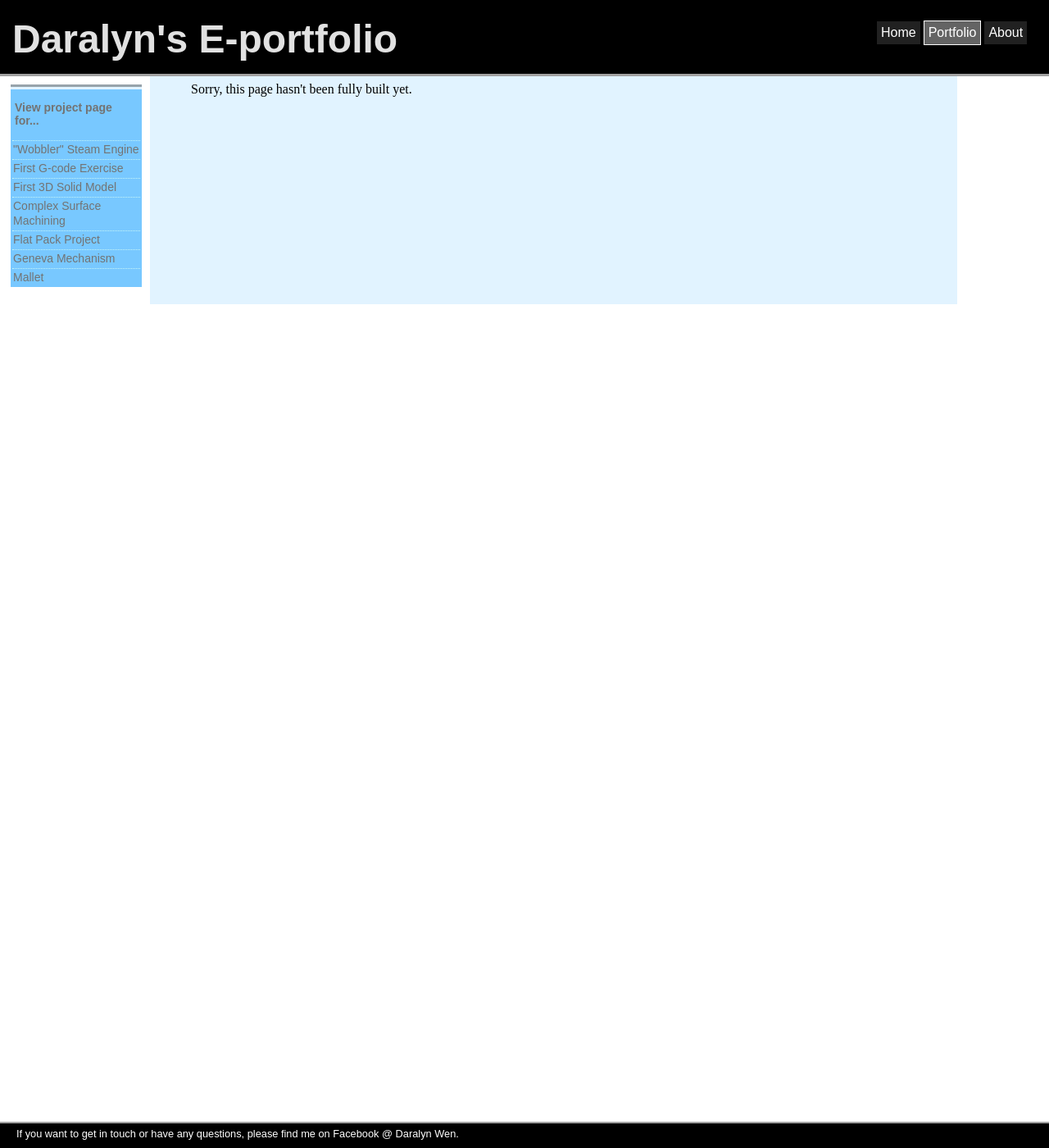
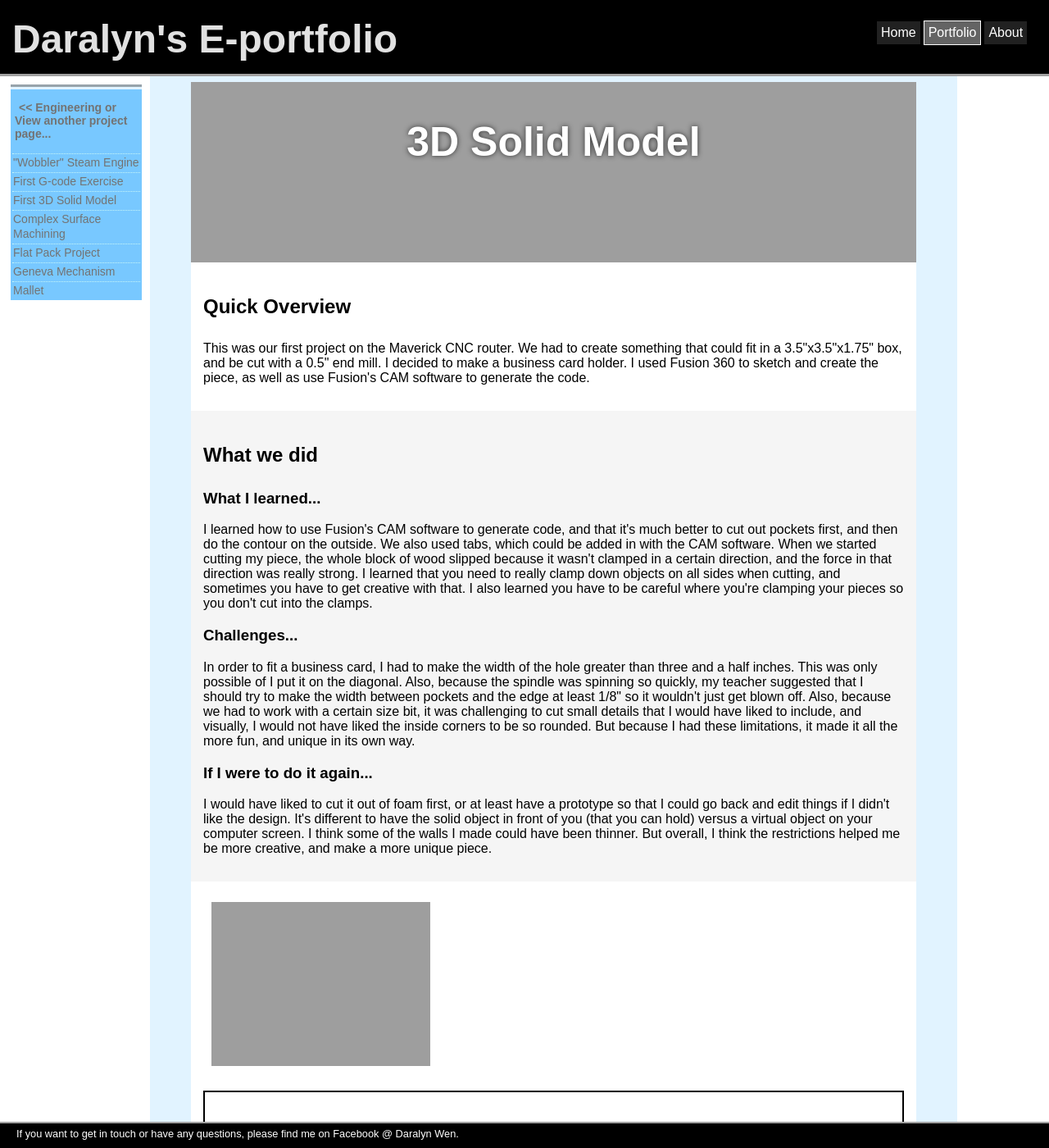
Before and after one commit to daralyn/daralyn.github.io, a Jekyll site: the page built from portfolio/engineering/first-3d-solid-model.html, in a window 1280 px wide and 1400 px high. Shown: the whole window at 82% size. Built offline with Jekyll 4.4.1, drawn with Linux system fonts in a browser that asks for light colours; some of the changed text lies outside the part shown.

Commit message:
Update first-3d-solid-model.html

```diff
--- a/portfolio/engineering/first-3d-solid-model.html
+++ b/portfolio/engineering/first-3d-solid-model.html
@@ -3,7 +3,7 @@ layout: portfolio
 title: Daralyn's Engineering Portfolio - First 3D Solid Model
 ---
 <div class="sidebar">
-	<h3 class="sidelinkbig"> View project page for...</h3>
+	<h3 class="sidelinkbig"> <a class="sidebarheadlink" href="https://daralyn.github.io/portfolio/engineering/"> << Engineering </a> or View another project page...</h3>
 		<table>
 			<tbody>
 				<tr class="sidelist">
@@ -31,4 +31,37 @@ title: Daralyn's Engineering Portfolio - First 3D Solid Model
 		</table>
 </div> <!-- sidebar-->
 
-Sorry, this page hasn't been fully built yet.
+<div class="projecthead" id="solidmodel">
+	<h1 class="projectheadtext"> 3D Solid Model</h1>
+</div> <!-- end of head-->
+
+<div class="sectionodd">
+	<h2>Quick Overview</h2>
+	<p>This was our first project on the Maverick CNC router. We had to create something that could fit in a 3.5"x3.5"x1.75" box, and be cut with a 0.5" end mill. I decided to make a business card holder. I used Fusion 360 to sketch and create the piece, as well as use Fusion's CAM software to generate the code.</p>
+</div>
+
+<div class="sectioneven">
+	<h2>What we did</h2>
+		<h3>What I learned...</h3>
+			<p>I learned how to use Fusion's CAM software to generate code, and that it's much better to cut out pockets first, and then do the contour on the outside. We also used tabs, which could be added in with the CAM software. When we started cutting my piece, the whole block of wood slipped because it wasn't clamped in a certain direction, and the force in that direction was really strong. I learned that you need to really clamp down objects on all sides when cutting, and sometimes you have to get creative with that. I also learned you have to be careful where you're clamping your pieces so you don't cut into the clamps.</p>
+		<h3>Challenges...</h3>
+			<p>In order to fit a business card, I had to make the width of the hole greater than three and a half inches. This was only possible of I put it on the diagonal. Also, because the spindle was spinning so quickly, my teacher suggested that I should try to make the width between pockets and the edge at least 1/8" so it wouldn't just get blown off. Also, because we had to work with a certain size bit, it was challenging to cut small details that I would have liked to include, and visually, I would not have liked the inside corners to be so rounded. But because I had these limitations, it made it all the more fun, and unique in its own way.</p>
+		<h3>If I were to do it again...</h3>
+			<p>I would have liked to cut it out of foam first, or at least have a prototype so that I could go back and edit things if I didn't like the design. It's different to have the solid object in front of you (that you can hold) versus a virtual object on your computer screen. I think some of the walls I made could have been thinner. But overall, I think the restrictions helped me be more creative, and make a more unique piece.</p>
+</div>
+
+<div class="sectionodd">
+	<img src="https://daralyn.github.io/photos/engineering/" alt="Photo of..." style="height: 200px; margin: 10px;">
+
+	<p style="border: 2px solid rgb(0, 0, 0); padding: 100px;"> slideshow has not been set up yet</p>
+
+</div>
+
+
+
+<style>
+	#solidmodel{
+		background-image: url("https://daralyn.github.io/photos/engineering/3dsolidmodel_head.jpg");
+	}
+
+</style>
```
